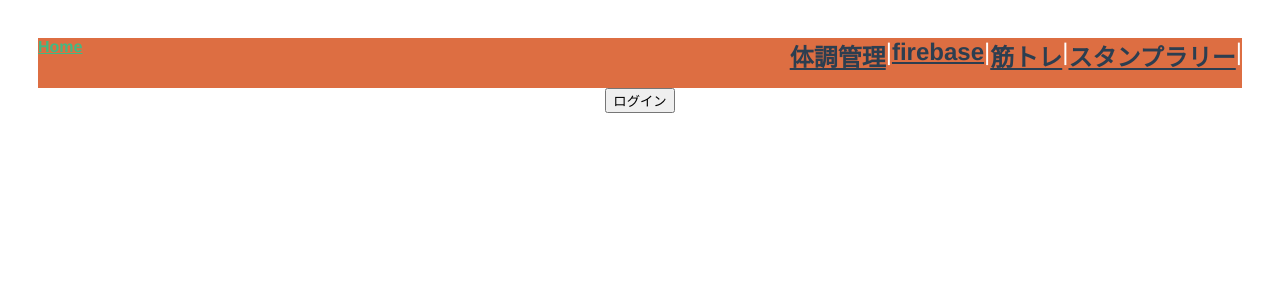
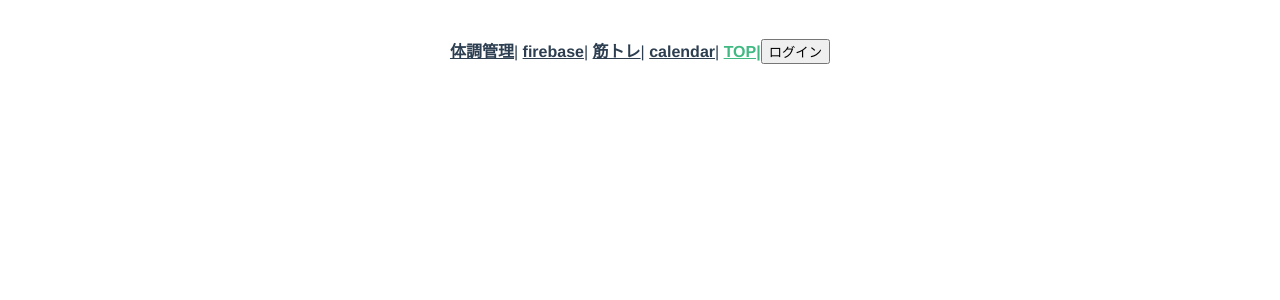
Before and after one commit to galgal-egg/galgal-egg-app, a Vue app: page /beforeSignIn in a window 1280 px wide. Shown: the top 300 px of the page. Built offline with nearby package versions, Linux system fonts and the light colour scheme; no server answers; what v-calendar would draw is missing.

Commit message:
pushする！

```diff
--- a/package.json
+++ b/package.json
@@ -9,10 +9,12 @@
   },
   "dependencies": {
     "axios": "^0.24.0",
+    "bootstrap": "^5.1.3",
+    "bootstrap-vue": "^2.21.2",
     "core-js": "^3.6.5",
     "firebase": "^8.10.0",
     "v-calendar": "^2.3.4",
-    "vue": "^2.6.11",
+    "vue": "^2.6.14",
     "vue-router": "^3.2.0"
   },
   "devDependencies": {
--- a/src/App.vue
+++ b/src/App.vue
@@ -1,18 +1,11 @@
 <template>
   <div id="app">
     <div id="nav">
-
-      <!-- <router-link to="/beforeSignIn">before</router-link>|
-      <router-link to="/afterSignIn">after</router-link>|
+      <router-link to="/about">体調管理</router-link>|
       <router-link to="/fire">firebase</router-link>|
       <router-link to="/mykinntore">筋トレ</router-link>|
-      <router-link to="/about">体調管理</router-link>| -->
-      <NavBar />
-
-      <!-- <router-link to="/stamp">スタンプラリー</router-link>|
-      <router-link to="/about">体調管理</router-link>|
-      <router-link to="/Mykinntore">筋トレ</router-link> -->
-
+      <router-link to="/afterSignIn">calendar</router-link>|
+      <router-link to="/beforeSignIn">TOP|</router-link>
       <button v-if="isLoggin" v-on:click="logOut">ログアウト</button>
       <button v-else v-on:click="logIn">ログイン</button>
     </div>
@@ -22,11 +15,10 @@
 
 <script>
 import firebase from "firebase"
-import NavBar from "@/components/NavBar.vue"
+
 
 export default {
   components: {
-    NavBar,
   },
   data() {
     return {
--- a/src/components/NavBar.vue
+++ b/src/components/NavBar.vue
@@ -1,13 +1,11 @@
 <template>
   <div class="nav__bar">
-    <router-link to="/" class="nav__logo nav__link">Home</router-link>
     <div class="nav__items">
      <router-link to="/about">体調管理</router-link>|
-      <!-- <router-link to="/beforeSignIn">before</router-link>|
-      <router-link to="/afterSignIn">after</router-link>| -->
       <router-link to="/fire">firebase</router-link>|
       <router-link to="/mykinntore">筋トレ</router-link>|
-      <router-link to="/stamp">スタンプラリー</router-link>|
+      <router-link to="/afterSignIn">calendar</router-link>|
+      <router-link to="/beforeSignIn">TOP|</router-link>
     </div>
   </div>
 </template>
--- a/src/router/index.js
+++ b/src/router/index.js
@@ -1,25 +1,30 @@
 import Vue from "vue"
 import VueRouter from "vue-router"
-//import afterSignIn from "../views/stamp.vue"
+import afterSignIn from "../views/stamp.vue"
 import About from "../views/About.vue"
 import fire from "../views/firebaseSample.vue"
 import firebase from "firebase"
 import mykinntore from "../views/MyKinntore.vue"
-import stamp from "../views/stamp.vue"
+import beforeSignIn from "../views/beforeSignIn.vue"
 
 Vue.use(VueRouter)
 
 const routes = [
   {
+    path: "/beforeSignIn",
+    name: "beforeSignIn",
+    component: beforeSignIn,
+  },
+  {
     path: "/about",
     name: "About",
     component: About,
   },
-  // {
-  //   path: "/afterSignIn",
-  //   name: "afterSignIn",
-  //   component: afterSignIn,
-  // },
+  {
+    path: "/afterSignIn",
+    name: "afterSignIn",
+    component: afterSignIn,
+  },
   {
     path: "/fire",
     name: "fire",
@@ -30,11 +35,6 @@ const routes = [
     name: "mykinntore",
     component: mykinntore,
   },
-  {
-    path: "/stamp",
-    name: "stamp",
-    component: stamp,
-  }
 
 
 ]
```
Also changed, not shown: src/views/beforeSignIn.vue (added), 1 other file (tests, documents, lock files or other folders).
